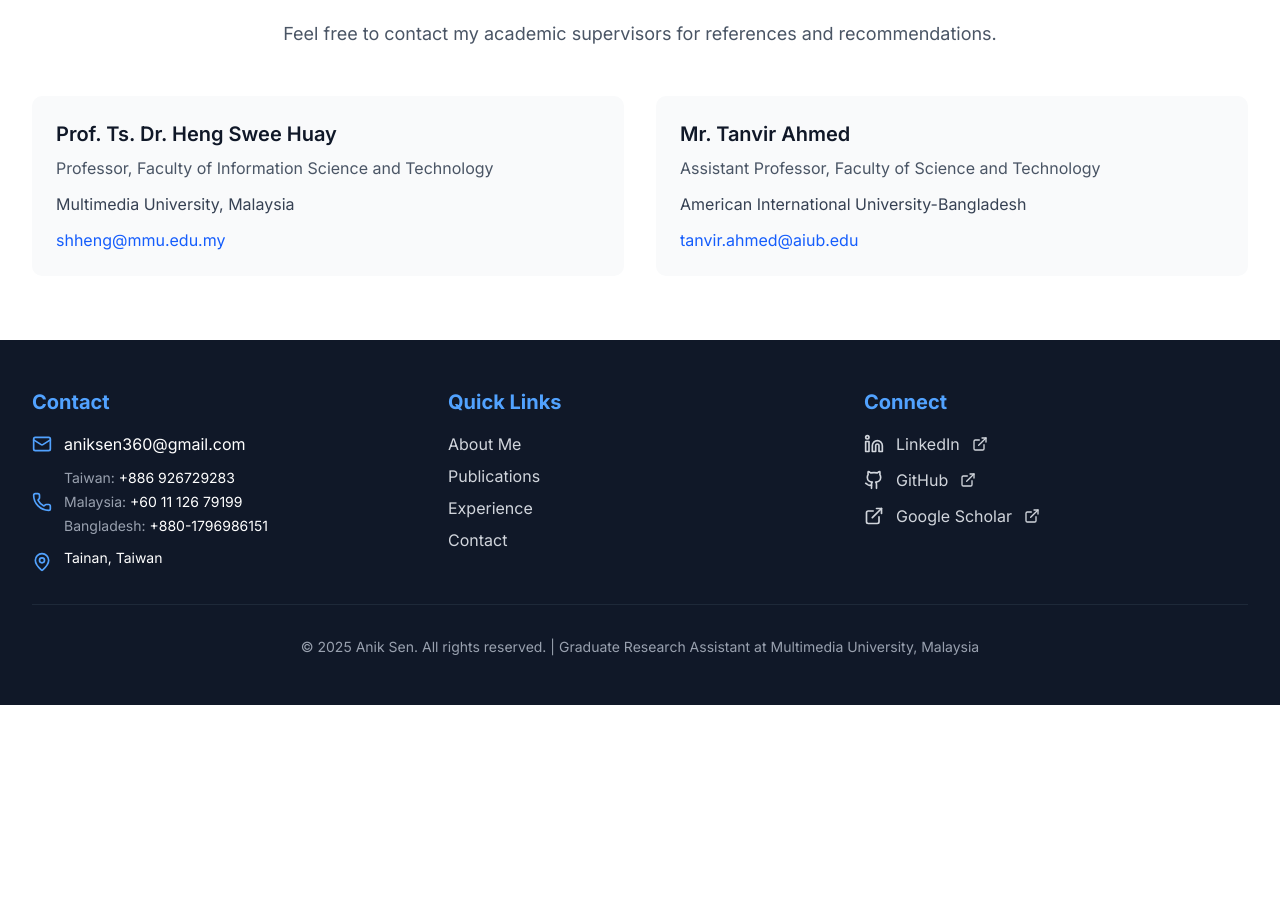
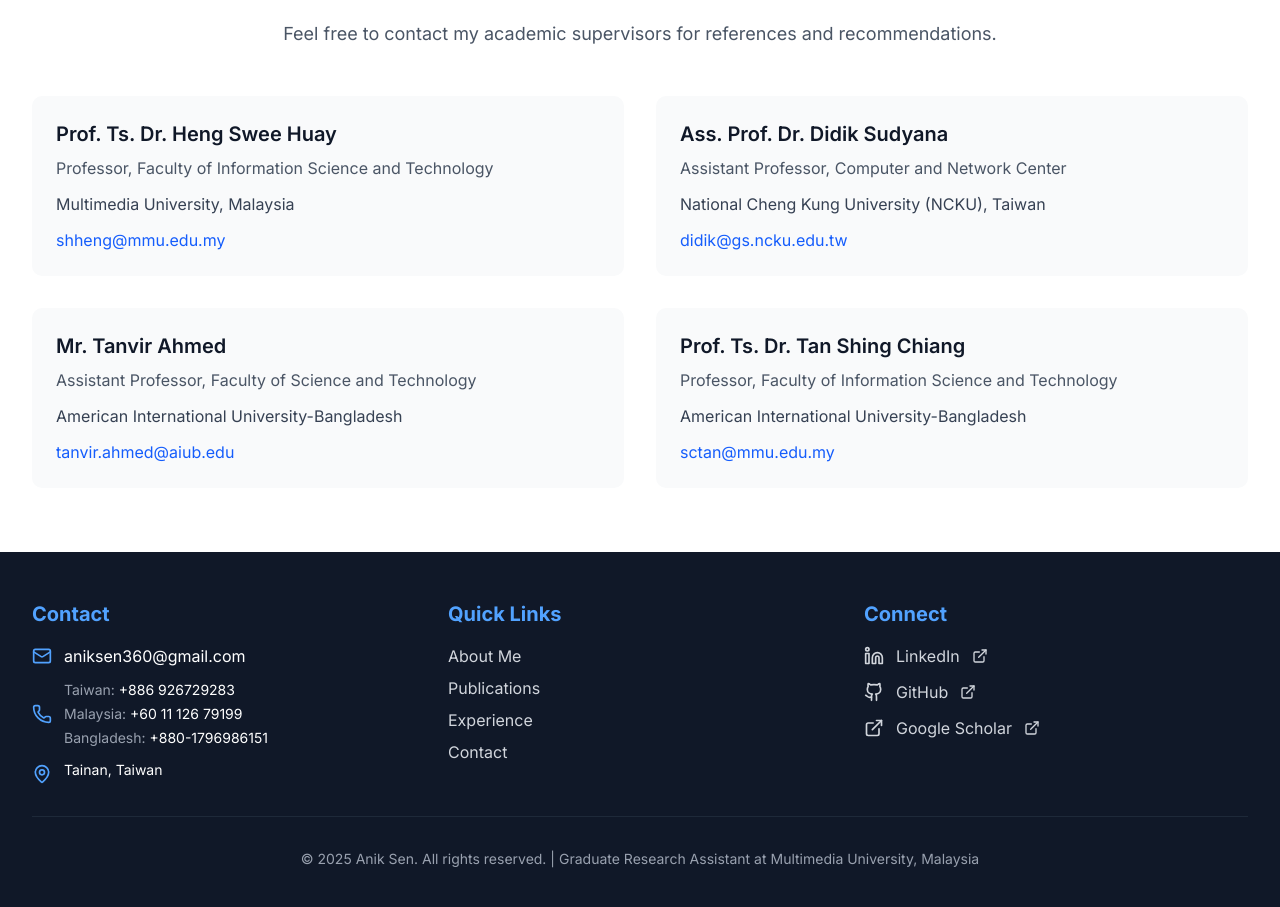
Before and after one commit to senanik360/Portfolio-Anik-Sen, a Next.js app: page /contact in a window 1280 px wide. Shown: the part 1262-2169 px from the top of the page. Before the commit the page ends 1967 px from the top, so only its background shows below. Built offline with nearby package versions, Linux system fonts and the light colour scheme.

Commit message:
update 16th june 2026

```diff
--- a/src/app/contact/page.tsx
+++ b/src/app/contact/page.tsx
@@ -323,6 +323,24 @@ export default function ContactPage() {
               className="bg-gray-50 rounded-lg p-6"
             >
               <h3 className="text-xl font-semibold text-gray-900 mb-2">
+                Ass. Prof. Dr. Didik Sudyana
+              </h3>
+              <p className="text-gray-600 mb-3">Assistant Professor, Computer and Network Center</p>
+              <p className="text-gray-700 mb-3">National Cheng Kung University (NCKU), Taiwan</p>
+              <a
+                href="mailto:didik@gs.ncku.edu.tw"
+                className="text-blue-600 hover:text-blue-700 transition-colors duration-200"
+              >
+                didik@gs.ncku.edu.tw
+              </a>
+            </motion.div>
+            <motion.div
+              initial={{ opacity: 0, y: 20 }}
+              animate={{ opacity: 1, y: 0 }}
+              transition={{ duration: 0.6, delay: 0.2 }}
+              className="bg-gray-50 rounded-lg p-6"
+            >
+              <h3 className="text-xl font-semibold text-gray-900 mb-2">
                 Mr. Tanvir Ahmed
               </h3>
               <p className="text-gray-600 mb-3">Assistant Professor, Faculty of Science and Technology</p>
@@ -334,6 +352,25 @@ export default function ContactPage() {
                 tanvir.ahmed@aiub.edu
               </a>
             </motion.div>
+            <motion.div
+              initial={{ opacity: 0, y: 20 }}
+              animate={{ opacity: 1, y: 0 }}
+              transition={{ duration: 0.6, delay: 0.2 }}
+              className="bg-gray-50 rounded-lg p-6"
+            >
+              <h3 className="text-xl font-semibold text-gray-900 mb-2">
+                Prof. Ts. Dr. Tan Shing Chiang
+              </h3>
+              <p className="text-gray-600 mb-3">Professor, Faculty of Information Science and Technology</p>
+              <p className="text-gray-700 mb-3">American International University-Bangladesh</p>
+              <a
+                href="mailto:sctan@mmu.edu.my"
+                className="text-blue-600 hover:text-blue-700 transition-colors duration-200"
+              >
+                sctan@mmu.edu.my
+              </a>
+            </motion.div>
+
           </div>
         </div>
       </section>
--- a/src/lib/data/experience.ts
+++ b/src/lib/data/experience.ts
@@ -6,7 +6,7 @@ export const experiences: Experience[] = [
     title: "Visiting Research Trainee (NSTC, IIPP) ",
     company: "ISS-NET Lab, National Cheng Kung University (NCKU)",
     location: "Taiwan.",
-    duration: "05/2024 - 05/2026",
+    duration: "06/2026 – Current",
     current: true,
     description: [
       "Serving as the project lead and assisting undergraduate students.",
--- a/src/lib/data/personal.ts
+++ b/src/lib/data/personal.ts
@@ -2,7 +2,7 @@ import { PersonalInfo, HeroStats } from '@/types';
 
 export const personalInfo: PersonalInfo = {
   name: "Anik Sen",
-  title: "Currently working as Visiting Research Trainee (IIPP, NSTC) at the ISS-NET Lab, National Cheng Kung University (NCKU), Taiwan.",
+  title: "Currently working as a Visiting Research Trainee (IIPP, NSTC) at the ISS-NET Lab, National Cheng Kung University (NCKU), Taiwan.",
   profileImage: "/ANIK SEN.jpg",
   email: "aniksen360@gmail.com",
   phones: {
```
